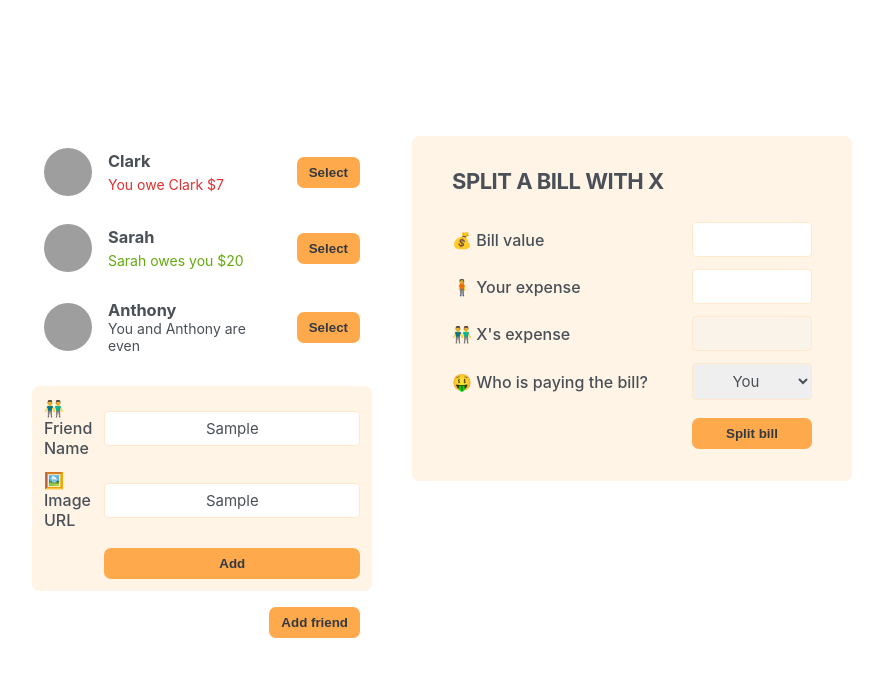
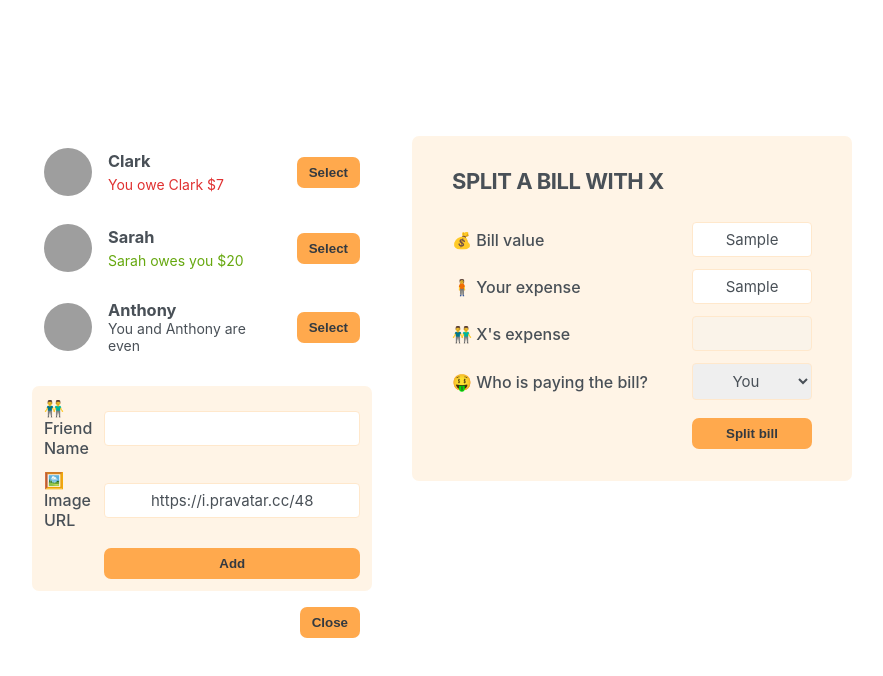
Before and after one commit to OsamaaSayed/Eat-N-Split, a React (Vite) app: page / in a window 1280 px wide. Both pictures are taken after typing "Sample", "Sample" into the empty fields and a click on the button "Add friend". Shown: the top 676 px of the page, without its empty margins (198-1081 px from the left). Built offline with nearby package versions, Linux system fonts and the light colour scheme; grey boxes are pictures that could not be loaded.

Commit message:
✨ feat: Add a new friend to the list

```diff
--- a/src/components/FormAddFriend/index.tsx
+++ b/src/components/FormAddFriend/index.tsx
@@ -1,13 +1,55 @@
+import { useState } from "react";
+
+import { Person } from "../../models/person";
+
 import Button from "../shared/Button";
 
-const FormAddFriend = () => {
+type FormAddFriendProps = {
+  handleAddFriend: (friend: Person) => void;
+};
+
+const FormAddFriend = ({ handleAddFriend }: FormAddFriendProps) => {
+  const [name, setName] = useState("");
+  const [image, setImage] = useState("https://i.pravatar.cc/48");
+
+  const handleSubmit = (e: React.FormEvent<HTMLFormElement>) => {
+    e.preventDefault();
+
+    if (!name || !image) return;
+
+    const id = crypto.randomUUID();
+    const newFriend: Person = {
+      id,
+      name,
+      image: `${image}?u=${id}`,
+      balance: 0,
+    };
+
+    handleAddFriend(newFriend);
+
+    setName("");
+    setImage("https://i.pravatar.cc/48");
+  };
+
   return (
-    <form className="form-add-friend">
+    <form className="form-add-friend" onSubmit={handleSubmit}>
       <label htmlFor="friend-name">👬Friend Name</label>
-      <input id="friend-name" type="text" />
+      <input
+        name="name"
+        id="friend-name"
+        type="text"
+        value={name}
+        onChange={(e) => setName(e.target.value)}
+      />
 
       <label htmlFor="friend-image">🖼️ Image URL</label>
-      <input id="friend-image" type="text" />
+      <input
+        name="image"
+        id="friend-image"
+        type="text"
+        value={image}
+        onChange={(e) => setImage(e.target.value)}
+      />
 
       <Button>Add</Button>
     </form>
--- a/src/components/shared/Button/index.tsx
+++ b/src/components/shared/Button/index.tsx
@@ -1,11 +1,16 @@
-import { ReactNode } from "react";
+import { ReactNode, MouseEventHandler } from "react";
 
 type ButtonProps = {
   children: ReactNode;
+  onClick?: MouseEventHandler<HTMLButtonElement>;
 };
 
-const Button = ({ children }: ButtonProps) => {
-  return <button className="button">{children}</button>;
+const Button = ({ children, onClick }: ButtonProps) => {
+  return (
+    <button onClick={onClick} className="button">
+      {children}
+    </button>
+  );
 };
 
 export default Button;
--- a/src/models/person.ts
+++ b/src/models/person.ts
@@ -1,5 +1,5 @@
 export interface Person {
-    id: number;
+    id: string;
     name: string;
     image: string;
     balance: number;
--- a/src/pages/Home/index.tsx
+++ b/src/pages/Home/index.tsx
@@ -9,19 +9,19 @@ import FormSplitBill from "../../components/FormSplitBill";
 
 const initialFriends = [
   {
-    id: 118836,
+    id: "118836",
     name: "Clark",
     image: "https://i.pravatar.cc/48?u=118836",
     balance: -7,
   },
   {
-    id: 933372,
+    id: "933372",
     name: "Sarah",
     image: "https://i.pravatar.cc/48?u=933372",
     balance: 20,
   },
   {
-    id: 499476,
+    id: "499476",
     name: "Anthony",
     image: "https://i.pravatar.cc/48?u=499476",
     balance: 0,
@@ -30,13 +30,26 @@ const initialFriends = [
 
 const Home = () => {
   const [friends, setFriends] = useState<Person[]>(initialFriends);
+  const [showAddFriend, setshowAddFriend] = useState(false);
+
+  const handleShowAddFriend = () => {
+    setshowAddFriend((prevShow) => !prevShow);
+  };
+
+  const handleAddFriend = (friend: Person) => {
+    console.log(friend);
+    setFriends((prevFriends) => [...prevFriends, friend]);
+    setshowAddFriend(false);
+  };
 
   return (
     <div className="app">
       <div className="sidebar">
         <FriendsList friends={friends} />
-        <FormAddFriend />
-        <Button>Add friend</Button>
+        {showAddFriend && <FormAddFriend handleAddFriend={handleAddFriend} />}
+        <Button onClick={handleShowAddFriend}>
+          {showAddFriend ? "Close" : "Add friend"}
+        </Button>
       </div>
 
       <FormSplitBill />
```
